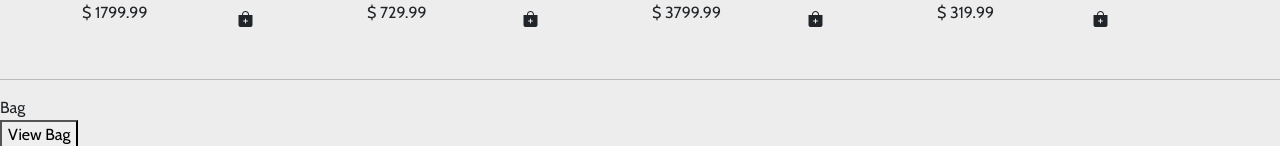
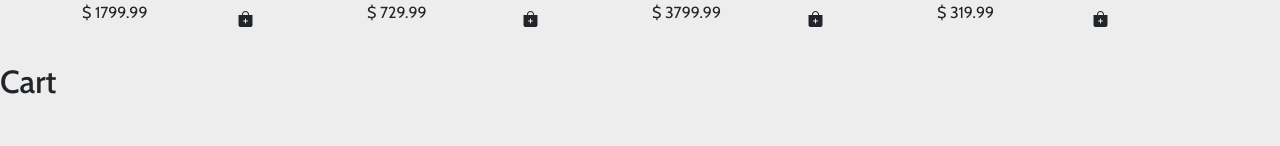
Before and after one commit to hexadecimal2/E-Commerce-Store, a React (Create React App) app: page / in a window 1280 px wide. Shown: the part 1067-1213 px from the top of the page. After the commit the page ends 1176 px from the top, so only its background shows below. Built offline with nearby package versions, Linux system fonts and the light colour scheme.

Commit message:
sidebag functionality

```diff
--- a/src/components/Sidebag.jsx
+++ b/src/components/Sidebag.jsx
@@ -1,33 +1,23 @@
+import React from 'react';
+import { useSelector } from 'react-redux';
+import 'bootstrap/dist/css/bootstrap.min.css';
+import 'bootstrap-icons/font/bootstrap-icons.css';
+
 const Sidebag = () => {
+  const cart = useSelector((state) => state.cart);
 
- return(
-
-    <>
-    <div>
-
-    <hr/>
-
-       <div className="title">
-        Bag
-       </div>
-
-        <div className="Bag-Items">
-            {/* Items go here */}
-        </div>
-
-       <button type="button"> View Bag </button>
-
-
+  return (
+    <div className='sidebag'>
+      <h2>Cart</h2>
+      <div className='cart-items'>
+        {cart.map((product, index) => (
+          <div key={index} className='cart-item'>
+            <img src={product.image} alt={product.name} className="cart-item-image" height='100' width='100' />
+          </div>
+        ))}
+      </div>
     </div>
-
-
-    </>
-
-
-
- )
-
-
-}
+  );
+};
 
 export default Sidebag;
```
